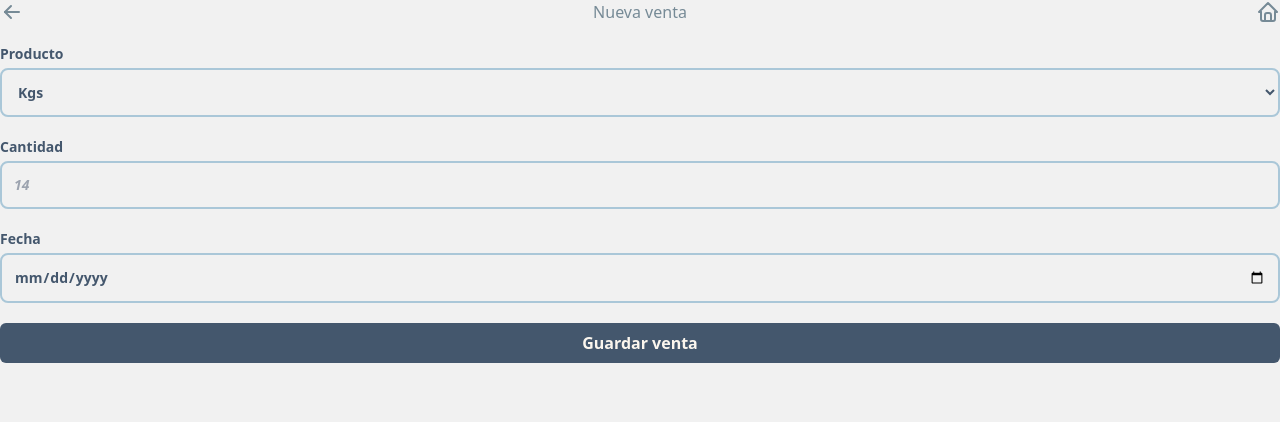
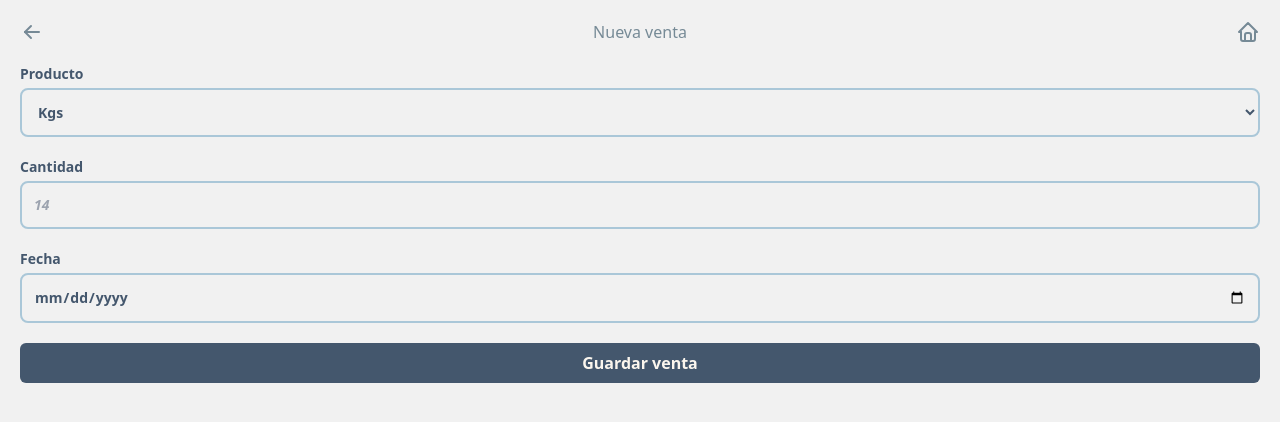
Before and after one commit to edmirgalvan01/inventory-managment-app, a React (Vite) app: page /new-sale in a window 1280 px wide. Shown: the top 422 px of the page. Built offline with nearby package versions, Linux system fonts and the light colour scheme.

Commit message:
Add containerPage CSS class

```diff
--- a/src/index.css
+++ b/src/index.css
@@ -6,3 +6,12 @@ body {
   background-color: #f1f1f1;
   min-height: 100dvh;
 }
+
+.containerPage {
+  display: flex;
+  flex-direction: column;
+  gap: 20px;
+  width: 100%;
+  padding: 20px;
+  min-height: 100dvh;
+}
--- a/src/pages/EditProduct.tsx
+++ b/src/pages/EditProduct.tsx
@@ -4,7 +4,7 @@ import PageTitle from "../components/PageTitle";
 
 export default function EditProductPage() {
   return (
-    <section className="flex flex-col gap-[20px]">
+    <section className="containerPage">
       <PageTitle title="Editar producto" />
       <form className="flex flex-col gap-[20px]">
         <FieldInput
--- a/src/pages/EditSale.tsx
+++ b/src/pages/EditSale.tsx
@@ -4,7 +4,7 @@ import PageTitle from "../components/PageTitle";
 
 export default function EditSalePage() {
   return (
-    <section className="flex flex-col gap-[20px]">
+    <section className="containerPage">
       <PageTitle title="Editar venta" />
       <form className="flex flex-col gap-[20px]">
         <FieldSelect label="Producto" disabled={false} handleClick={() => {}} />
--- a/src/pages/Inventory.tsx
+++ b/src/pages/Inventory.tsx
@@ -4,7 +4,7 @@ import PageTitle from "../components/PageTitle";
 
 export default function InventoryPage() {
   return (
-    <section className="inventoryPage flex flex-col gap-[20px]">
+    <section className="containerPage">
       <PageTitle title="Inventario" />
       <PrimaryButton>
         <a href="/new-product">Nuevo producto</a>
--- a/src/pages/NewProduct.tsx
+++ b/src/pages/NewProduct.tsx
@@ -4,7 +4,7 @@ import PageTitle from "../components/PageTitle";
 
 export default function NewProductPage() {
   return (
-    <section className="flex flex-col gap-[20px]">
+    <section className="containerPage">
       <PageTitle title="Nuevo producto" />
       <form className="flex flex-col gap-[20px]">
         <FieldInput
--- a/src/pages/NewSale.tsx
+++ b/src/pages/NewSale.tsx
@@ -4,7 +4,7 @@ import PageTitle from "../components/PageTitle";
 
 export default function NewSalePage() {
   return (
-    <section className="flex flex-col gap-[20px]">
+    <section className="containerPage">
       <PageTitle title="Nueva venta" />
       <form className="flex flex-col gap-[20px]">
         <FieldSelect label="Producto" disabled={false} handleClick={() => {}} />
--- a/src/pages/Product.tsx
+++ b/src/pages/Product.tsx
@@ -4,7 +4,7 @@ import PageTitle from "../components/PageTitle";
 
 export default function ProductPage() {
   return (
-    <section className="productPage flex flex-col gap-[20px]">
+    <section className="containerPage">
       <PageTitle title="Nombre del producto" />
       <ItemData title="Nombre" text="Color Azul" />
       <ItemData title="Cantidad" text="22 unidades" />
--- a/src/pages/Sale.tsx
+++ b/src/pages/Sale.tsx
@@ -4,7 +4,7 @@ import PageTitle from "../components/PageTitle";
 
 export default function SalePage() {
   return (
-    <section className="salePage flex flex-col gap-[20px]">
+    <section className="containerPage">
       <PageTitle title="Venta" />
       <ItemData title="Producto" text="Nombre del producto" />
       <ItemData title="Cantidad" text="Cantidad de la venta" />
--- a/src/pages/Sales.tsx
+++ b/src/pages/Sales.tsx
@@ -4,7 +4,7 @@ import PageTitle from "../components/PageTitle";
 
 export default function SalesPage() {
   return (
-    <section className="salesPage flex flex-col gap-[20px]">
+    <section className="containerPage">
       <PageTitle title="Ventas" />
       <PrimaryButton>
         <a href="/new-sale">Nueva venta</a>
--- a/src/pages/Welcome.tsx
+++ b/src/pages/Welcome.tsx
@@ -2,7 +2,7 @@ import { PrimaryButton, SecondaryButton } from "../components/Buttons";
 
 export default function WelcomePage() {
   return (
-    <section className="welcomePage min-h-[100dvh] flex flex-col justify-center items-center gap-[20px]">
+    <section className="containerPage justify-center items-center">
       <PrimaryButton>
         <a href="/inventory">Inventario</a>
       </PrimaryButton>
```
